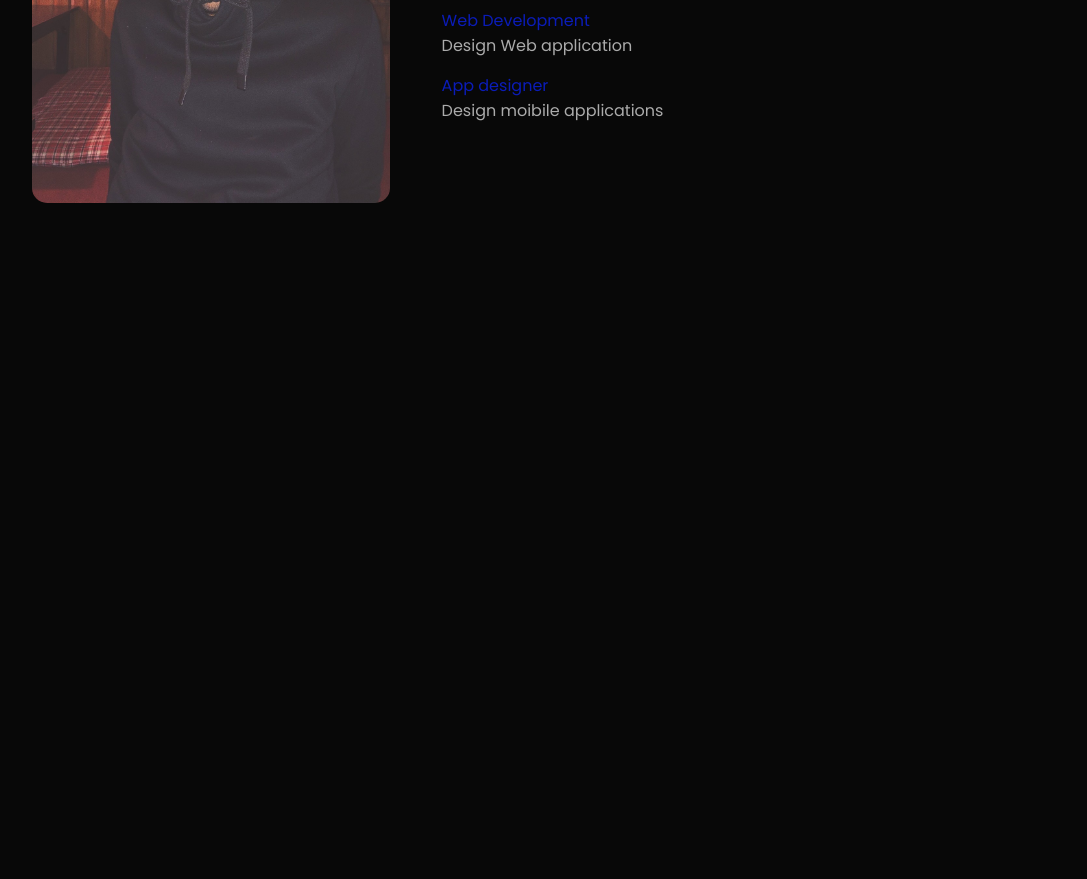
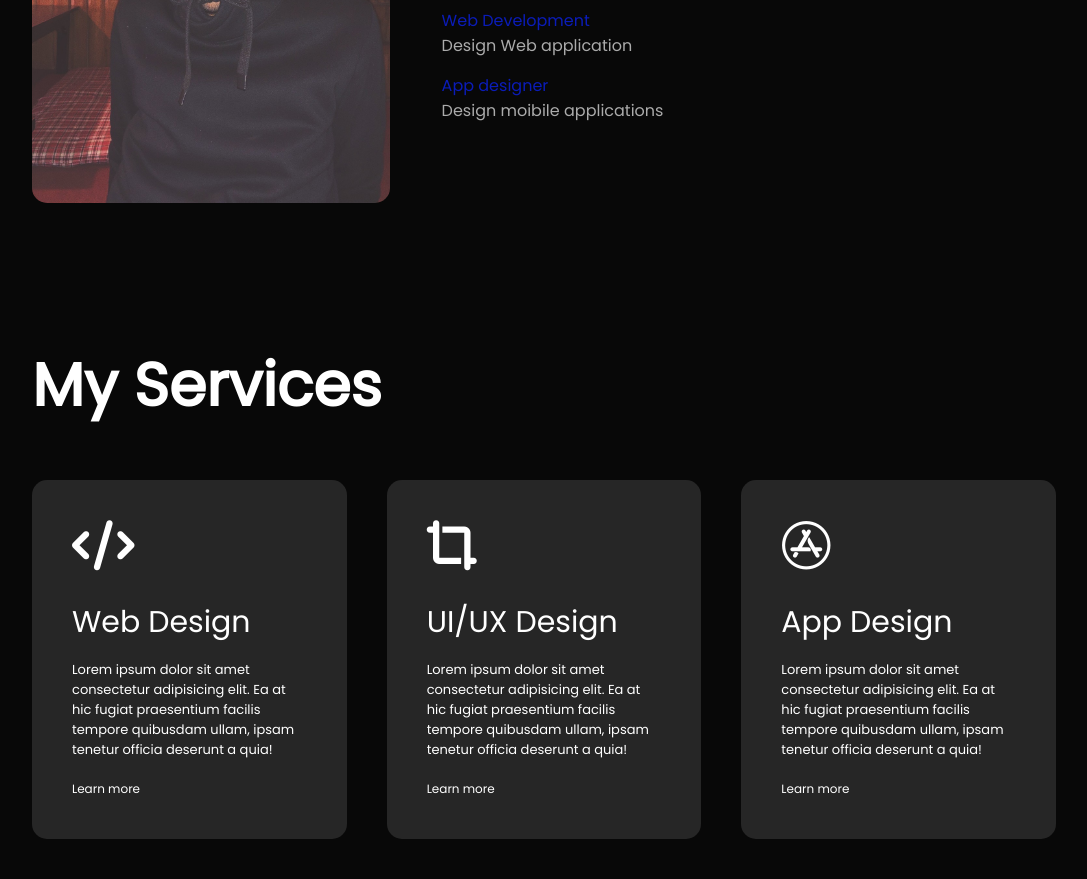
Before and after one commit to nur0078/portfolio-website, a plain HTML site: page index.html in a window 1280 px wide. Shown: the part 1137-2016 px from the top of the page, without its empty margins (96-1183 px from the left). Before the commit the page ends 1437 px from the top, so only its background shows below. Drawn offline with Linux system fonts and the light colour scheme.

Commit message:
completed My services section

```diff
--- a/index.html
+++ b/index.html
@@ -7,7 +7,7 @@
     <title>Anurodh Pandey</title>
     <link rel="stylesheet" type="text/css" href="style.css">
     <link rel="stylesheet" type="text/css" href="https://fonts.googleapis.com/css?family=Poppins"/>
-
+    <script src="https://kit.fontawesome.com/8d747dafbe.js" crossorigin="anonymous"></script>
 </head>
 <body>
 <div id="header">
@@ -76,6 +76,37 @@
 </div>
 
 <!-- -----------------------Services------------------------- -->
+<div id="services">
+    <div class="container">
+        <h1 class="sub-title">My Services</h1>
+        <div class="services-list">
+            <div>
+                <i class="fa-solid fa-code"></i>
+                <h2>Web Design</h2>
+                <p>Lorem ipsum dolor sit amet consectetur adipisicing elit. Ea at hic fugiat praesentium facilis tempore
+                    quibusdam ullam, ipsam tenetur officia deserunt a quia!
+                </p>
+                <a href="#">Learn more</a>
+            </div>
+            <div>
+                <i class="fa-solid fa-crop-simple"></i>
+                <h2>UI/UX Design</h2>
+                <p>Lorem ipsum dolor sit amet consectetur adipisicing elit. Ea at hic fugiat praesentium facilis tempore
+                    quibusdam ullam, ipsam tenetur officia deserunt a quia!
+                </p>
+                <a href="#">Learn more</a>
+            </div>
+            <div>
+                <i class="fa-brands fa-app-store"></i>
+                <h2>App Design</h2>
+                <p>Lorem ipsum dolor sit amet consectetur adipisicing elit. Ea at hic fugiat praesentium facilis tempore
+                    quibusdam ullam, ipsam tenetur officia deserunt a quia!
+                </p>
+                <a href="#">Learn more</a>
+            </div>
+        </div>
+    </div>
+</div>
 
 <script>
 
--- a/style.css
+++ b/style.css
@@ -126,3 +126,42 @@
  .tab-contents.active-tab {
      display: block;
  }
+
+ /* ------------- Services --------------------- */
+ #services{
+    padding: 30px 0;
+ }
+ .services-list{
+    display: grid;
+    grid-template-columns: repeat(auto-fit, minmax(250px,1fr));
+    grid-gap: 40px;
+    margin-top: 50px;
+ }
+ .services-list div{
+    background: #262626;
+    padding: 40px;
+    font-size: 13px;
+    font-weight: 300;
+    border-radius: 15px;
+    transition: background 0.5s, transform 0.5s;
+ }
+ .services-list  div i{
+    font-size: 50px;
+    margin-bottom: 30px;
+ }
+ .services-list  div h2{
+    font-size: 30px;
+    font-weight: 500;
+    margin-bottom: 15px;
+ }
+ .services-list  div a{
+    text-decoration: none;
+    color: #fff;
+    font-size: 12px;
+    margin-top: 20px;
+    display: inline-block;
+ }
+.services-list div:hover{
+    background: #004cff;
+    transform: translateY(-10px);
+}
```
